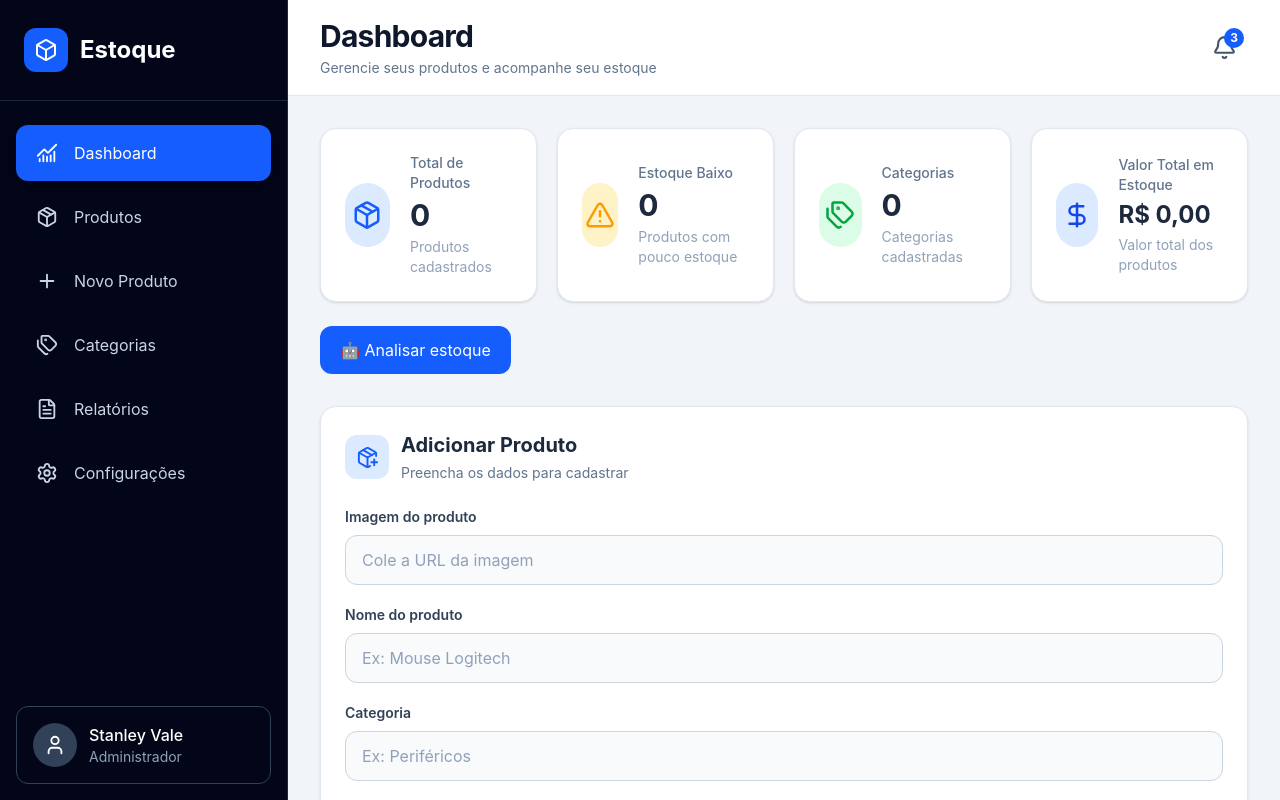
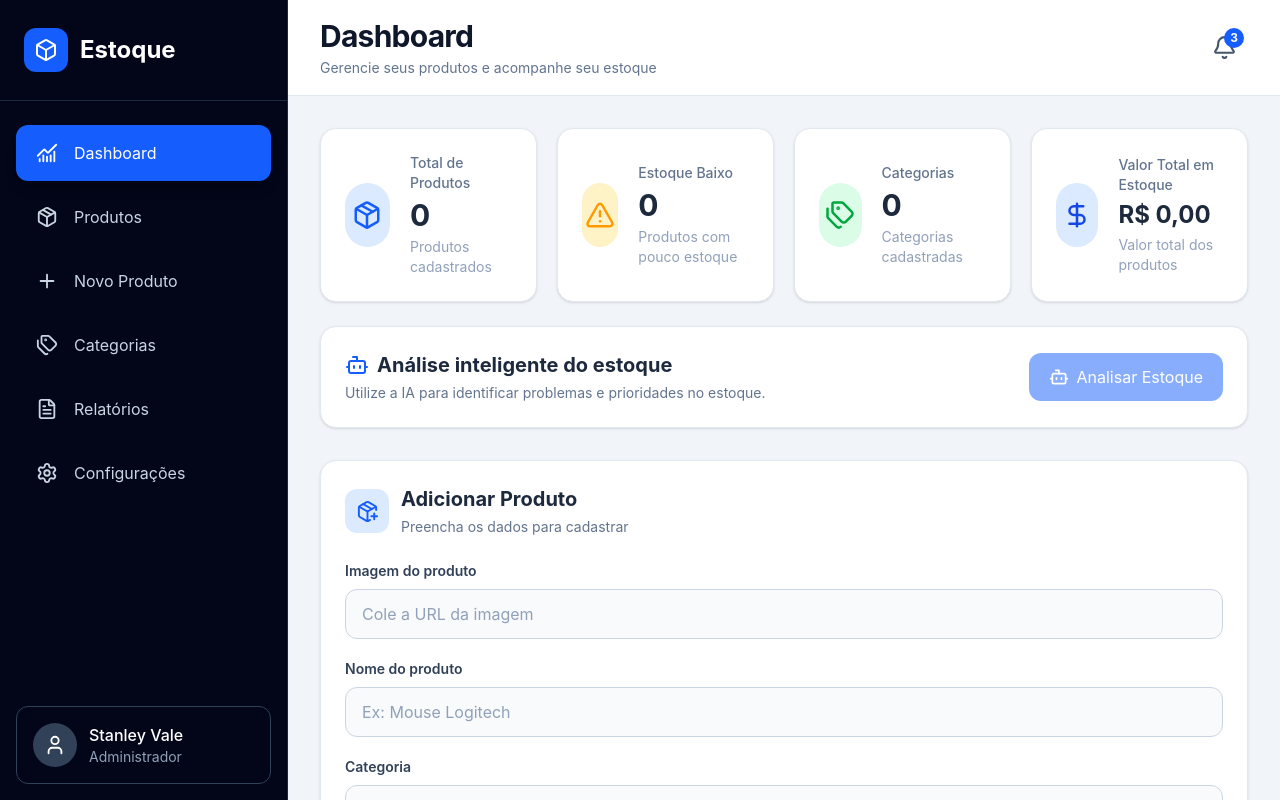
Before and after one commit to stanleyva71/controle-estoque-react, a React (Vite) app: page / in a window 1280 px wide. Shown: the top 800 px of the page. Built offline with nearby package versions, Linux system fonts and the light colour scheme.

Commit message:
adiciona análise de estoque com IA via Ollama

```diff
--- a/src/App.tsx
+++ b/src/App.tsx
@@ -1,5 +1,7 @@
 import Toast from "./components/Toast";
+
 import { useState, useEffect, useRef } from "react";
+
 import Sidebar from "./components/Sidebar";
 import Header from "./components/Header";
 import Dashboard from "./components/Dashboard";
@@ -20,7 +22,9 @@ function App() {
   });
 
   const formRef = useRef<HTMLDivElement>(null);
+
   const [toastMessage, setToastMessage] = useState("");
+
   const [editingProduct, setEditingProduct] = useState<Product | null>(null);
 
   useEffect(() => {
@@ -74,44 +78,15 @@ function App() {
     }, 500);
   }
 
-  async function analyzeStock() {
-  try {
-    const response = await fetch(
-      "http://localhost:3001/api/analisar-estoque",
-      {
-        method: "POST",
-        headers: {
-          "Content-Type": "application/json",
-        },
-        body: JSON.stringify({
-          products,
-        }),
-      },
-    );
-
-    console.log("Status da API:", response.status);
-
-    const data = await response.json();
-
-    console.log("Resposta da API:", data);
-
-    if (!response.ok) {
-      throw new Error(data.error || "Erro na API");
-    }
-  } catch (error) {
-    if (error instanceof Error) {
-      console.error("Erro ao analisar estoque:", error.message);
-    } else {
-      console.error("Erro desconhecido:", error);
-    }
-  }
-}
-
   return (
     <div className="min-h-screen bg-slate-100 lg:flex">
       {toastMessage && (
-        <Toast message={toastMessage} onClose={() => setToastMessage("")} />
+        <Toast
+          message={toastMessage}
+          onClose={() => setToastMessage("")}
+        />
       )}
+
       <Sidebar onNewProduct={scrollToForm} />
 
       <div className="min-w-0 flex-1">
@@ -119,10 +94,6 @@ function App() {
 
         <main className="mx-auto max-w-[1600px] p-4 sm:p-6 lg:p-8">
           <Dashboard products={products} />
-
-          <button type="button" onClick={analyzeStock} className="mt-6 rounded-xl bg-blue-600 px-5 py-3 font-semibold text-white transition hover:bg-blue-700">
-            🤖 Analisar estoque
-          </button>
 
           <div className="mt-8 grid grid-cols-1 items-start gap-8 2xl:grid-cols-[380px_minmax(0,1fr)]">
             <div ref={formRef}>
--- a/src/components/Dashboard.tsx
+++ b/src/components/Dashboard.tsx
@@ -4,7 +4,11 @@ import {
   Tags,
   DollarSign,
   AlertTriangle,
+  Bot,
+  Loader2,
 } from "lucide-react";
+
+import { useState } from "react";
 
 import type { Product } from "../types/Product";
 
@@ -13,34 +17,81 @@ interface DashboardProps {
 }
 
 function Dashboard({ products }: DashboardProps) {
+  const [analysis, setAnalysis] = useState("");
+  const [loadingAnalysis, setLoadingAnalysis] = useState(false);
+  const [analysisError, setAnalysisError] = useState("");
+
   const totalProducts = products.length;
 
   // Lista dos produtos com estoque baixo
-  const lowStockProducts = products.filter((product) => product.quantity <= 5);
+  const lowStockProducts = products.filter(
+    (product) => product.quantity <= 5,
+  );
 
   // Quantidade de produtos com estoque baixo
   const lowStockCount = lowStockProducts.length;
 
-  const totalCategories = new Set(products.map((product) => product.category))
-    .size;
+  const totalCategories = new Set(
+    products.map((product) => product.category),
+  ).size;
 
   const totalStockValue = products.reduce(
     (total, product) => total + product.quantity * product.price,
     0,
   );
 
+  async function analyzeStock() {
+    try {
+      setLoadingAnalysis(true);
+      setAnalysis("");
+      setAnalysisError("");
+
+      const response = await fetch(
+        "http://localhost:3001/api/analisar-estoque",
+        {
+          method: "POST",
+          headers: {
+            "Content-Type": "application/json",
+          },
+          body: JSON.stringify({
+            products,
+          }),
+        },
+      );
+
+      const data = await response.json();
+
+      if (!response.ok) {
+        throw new Error(data.error || "Erro ao analisar estoque.");
+      }
+
+      setAnalysis(data.analysis);
+    } catch (error) {
+      console.error("Erro ao analisar estoque:", error);
+
+      setAnalysisError(
+        error instanceof Error
+          ? error.message
+          : "Não foi possível analisar o estoque.",
+      );
+    } finally {
+      setLoadingAnalysis(false);
+    }
+  }
+
   return (
     <section>
       {/* Alerta de estoque baixo */}
       {lowStockCount > 0 && (
-        <div className="mb-6 flex items-start gap-4 rounded-2xl border border-amber-200 bg-amber-50 p-1">
-          <div
-            className="flex h-11 w-11 shrink-0 items-center justify-center rounded-xl bg-amber-100 text-amber-600">
+        <div className="mb-6 flex items-start gap-4 rounded-2xl border border-amber-200 bg-amber-50 p-4">
+          <div className="flex h-11 w-11 shrink-0 items-center justify-center rounded-xl bg-amber-100 text-amber-600">
             <AlertTriangle size={23} />
           </div>
 
           <div>
-            <h3 className="font-bold text-amber-900">Atenção ao estoque</h3>
+            <h3 className="font-bold text-amber-900">
+              Atenção ao estoque
+            </h3>
 
             <p className="mt-1 text-sm text-amber-700">
               {lowStockCount}{" "}
@@ -55,8 +106,7 @@ function Dashboard({ products }: DashboardProps) {
       {/* Cards */}
       <div className="grid grid-cols-1 gap-5 sm:grid-cols-2 xl:grid-cols-4">
         {/* Total de produtos */}
-        <div
-          className="flex items-center gap-5 rounded-2xl border border-slate-200 bg-white p-6 shadow-sm transition duration-200 hover:-translate-y-1 hover:shadow-md">
+        <div className="flex items-center gap-5 rounded-2xl border border-slate-200 bg-white p-6 shadow-sm transition duration-200 hover:-translate-y-1 hover:shadow-md">
           <div className="flex h-16 w-16 items-center justify-center rounded-full bg-blue-100 text-blue-600">
             <Package size={30} />
           </div>
@@ -70,19 +120,22 @@ function Dashboard({ products }: DashboardProps) {
               {totalProducts}
             </p>
 
-            <p className="mt-1 text-sm text-slate-400">Produtos cadastrados</p>
+            <p className="mt-1 text-sm text-slate-400">
+              Produtos cadastrados
+            </p>
           </div>
         </div>
 
         {/* Estoque baixo */}
-        <div
-          className="flex items-center gap-5 rounded-2xl border border-slate-200 bg-white p-6 shadow-sm transition duration-200 hover:-translate-y-1 hover:shadow-md">
+        <div className="flex items-center gap-5 rounded-2xl border border-slate-200 bg-white p-6 shadow-sm transition duration-200 hover:-translate-y-1 hover:shadow-md">
           <div className="flex h-16 w-16 items-center justify-center rounded-full bg-amber-100 text-amber-500">
             <TriangleAlert size={30} />
           </div>
 
           <div>
-            <p className="text-sm font-medium text-slate-500">Estoque Baixo</p>
+            <p className="text-sm font-medium text-slate-500">
+              Estoque Baixo
+            </p>
 
             <p className="mt-1 text-3xl font-bold text-slate-800">
               {lowStockCount}
@@ -101,7 +154,9 @@ function Dashboard({ products }: DashboardProps) {
           </div>
 
           <div>
-            <p className="text-sm font-medium text-slate-500">Categorias</p>
+            <p className="text-sm font-medium text-slate-500">
+              Categorias
+            </p>
 
             <p className="mt-1 text-3xl font-bold text-slate-800">
               {totalCategories}
@@ -137,6 +192,62 @@ function Dashboard({ products }: DashboardProps) {
           </div>
         </div>
       </div>
+
+      {/* Análise com IA */}
+      <div className="mt-6 rounded-2xl border border-slate-200 bg-white p-6 shadow-sm">
+        <div className="flex flex-col gap-4 sm:flex-row sm:items-center sm:justify-between">
+          <div>
+            <div className="flex items-center gap-2">
+              <Bot size={24} className="text-blue-600" />
+
+              <h2 className="text-xl font-bold text-slate-800">
+                Análise inteligente do estoque
+              </h2>
+            </div>
+
+            <p className="mt-1 text-sm text-slate-500">
+              Utilize a IA para identificar problemas e prioridades no
+              estoque.
+            </p>
+          </div>
+
+          <button
+            onClick={analyzeStock}
+            disabled={loadingAnalysis || products.length === 0}
+            className="flex items-center justify-center gap-2 rounded-xl bg-blue-600 px-5 py-3 font-medium text-white transition hover:bg-blue-700 disabled:cursor-not-allowed disabled:opacity-50"
+          >
+            {loadingAnalysis ? (
+              <>
+                <Loader2 size={20} className="animate-spin" />
+                Analisando...
+              </>
+            ) : (
+              <>
+                <Bot size={20} />
+                Analisar Estoque
+              </>
+            )}
+          </button>
+        </div>
+
+        {analysisError && (
+          <div className="mt-5 rounded-xl border border-red-200 bg-red-50 p-4 text-sm text-red-700">
+            <strong>Erro:</strong> {analysisError}
+          </div>
+        )}
+
+        {analysis && (
+          <div className="mt-5 rounded-xl border border-blue-100 bg-blue-50 p-5">
+            <h3 className="mb-3 font-bold text-blue-900">
+              Resultado da análise
+            </h3>
+
+            <div className="whitespace-pre-wrap text-sm leading-7 text-slate-700">
+              {analysis}
+            </div>
+          </div>
+        )}
+      </div>
     </section>
   );
 }
```
Also changed, not shown: 1 other file (tests, documents, lock files or other folders).
